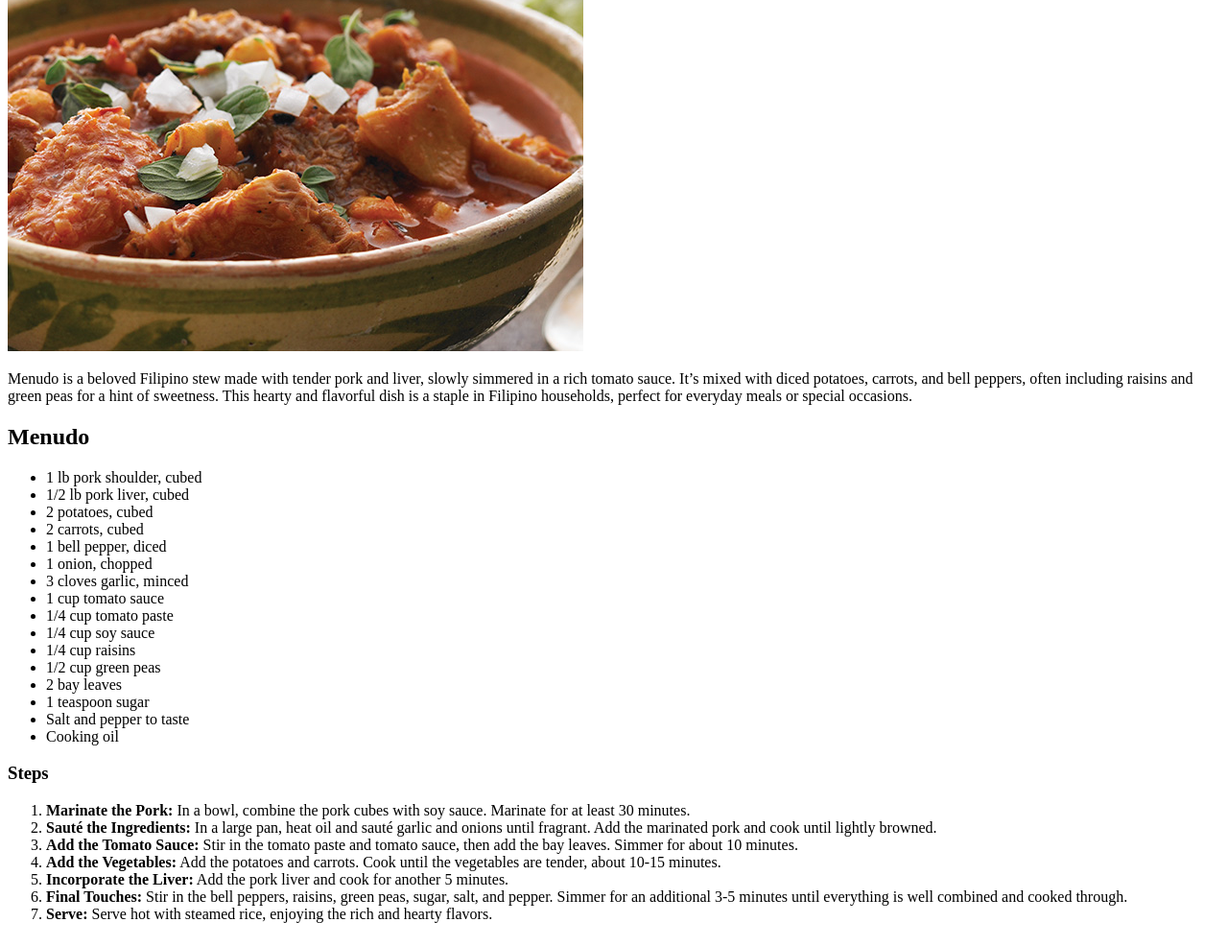
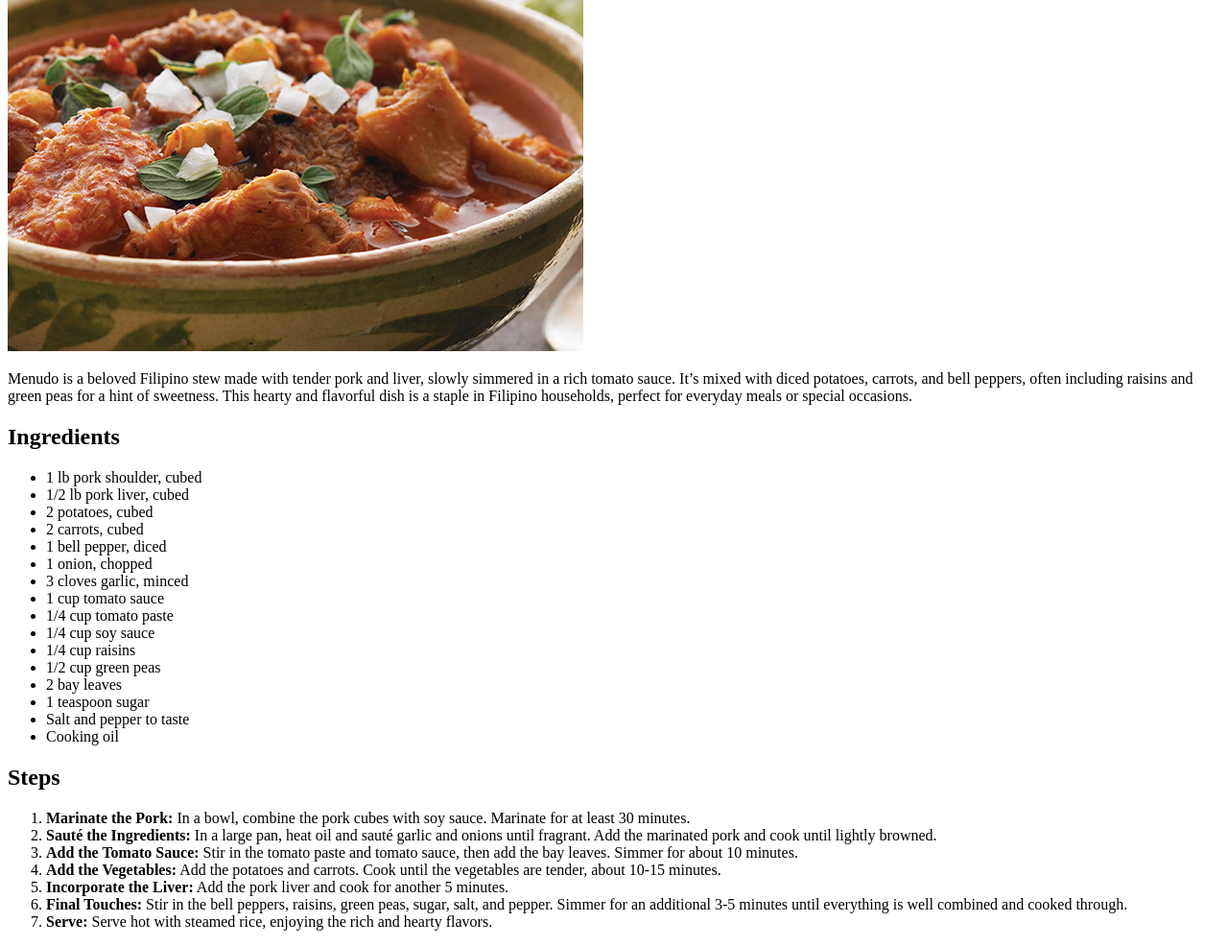
Before and after one commit to dm-ildex/odin-recipes, a plain HTML site: page recipes/menudo.html in a window 1280 px wide. Shown: the part 164-1150 px from the top of the page at 96% size. Drawn offline with Linux system fonts and the light colour scheme.

Commit message:
Updated heading

```diff
--- a/recipes/menudo.html
+++ b/recipes/menudo.html
@@ -9,7 +9,7 @@
     <img src="/images/menudo.jpg" alt="Menudo">
     <p>Menudo is a beloved Filipino stew made with tender pork and liver, slowly simmered in a rich tomato sauce. It’s mixed with diced potatoes, carrots, and bell peppers, often including raisins and green peas for a hint of sweetness. This hearty and flavorful dish is a staple in Filipino households, perfect for everyday meals or special occasions.</p>
 
-    <h2>Menudo</h2>
+    <h2>Ingredients</h2>
     <ul>
         <li>1 lb pork shoulder, cubed</li>
         <li>1/2 lb pork liver, cubed</li>
@@ -28,7 +28,8 @@
         <li>Salt and pepper to taste</li>
         <li>Cooking oil</li>
     </ul>
-<h3>Steps</h3>
+
+    <h2>Steps</h2>
     <ol>
         <li><strong>Marinate the Pork:</strong> In a bowl, combine the pork cubes with soy sauce. Marinate for at least 30 minutes.</li>
         <li><strong>Sauté the Ingredients:</strong> In a large pan, heat oil and sauté garlic and onions until fragrant. Add the marinated pork and cook until lightly browned.</li>
```
Lines whose indentation alone changed are shown as unchanged.
